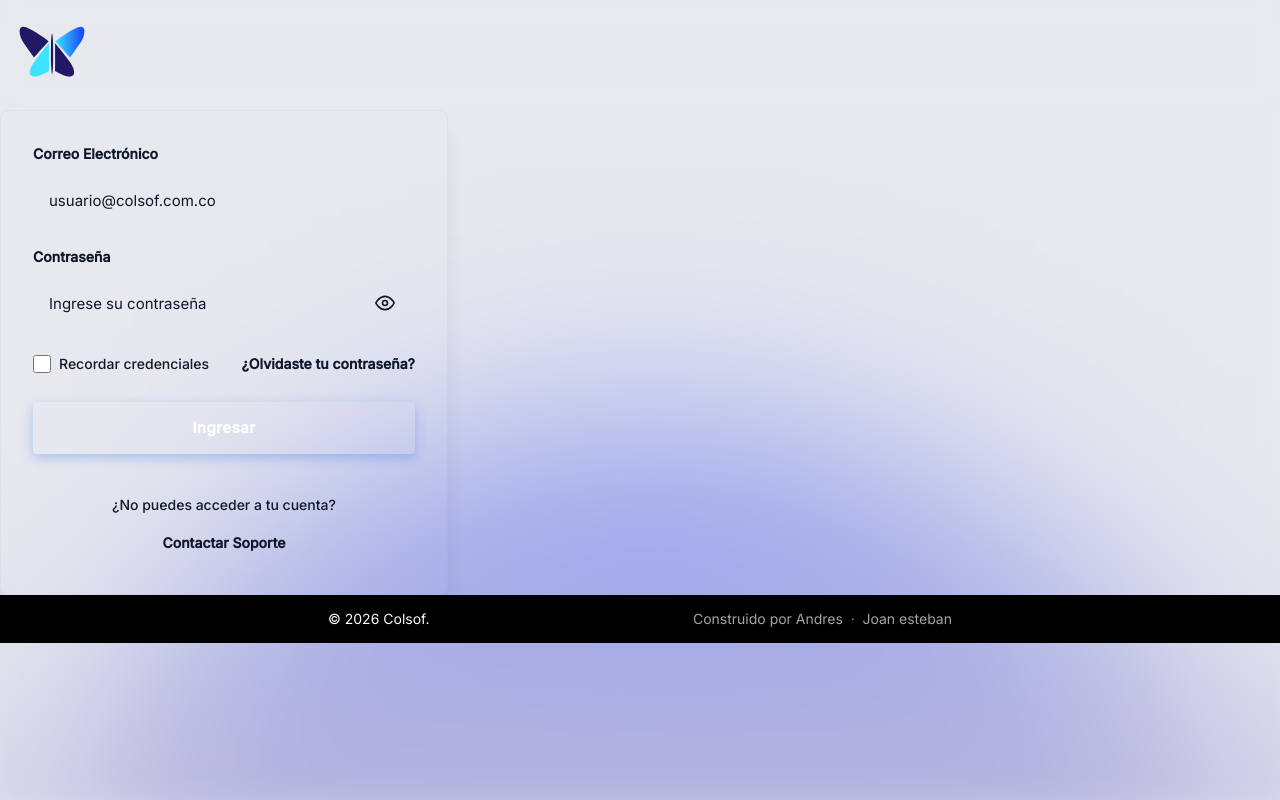
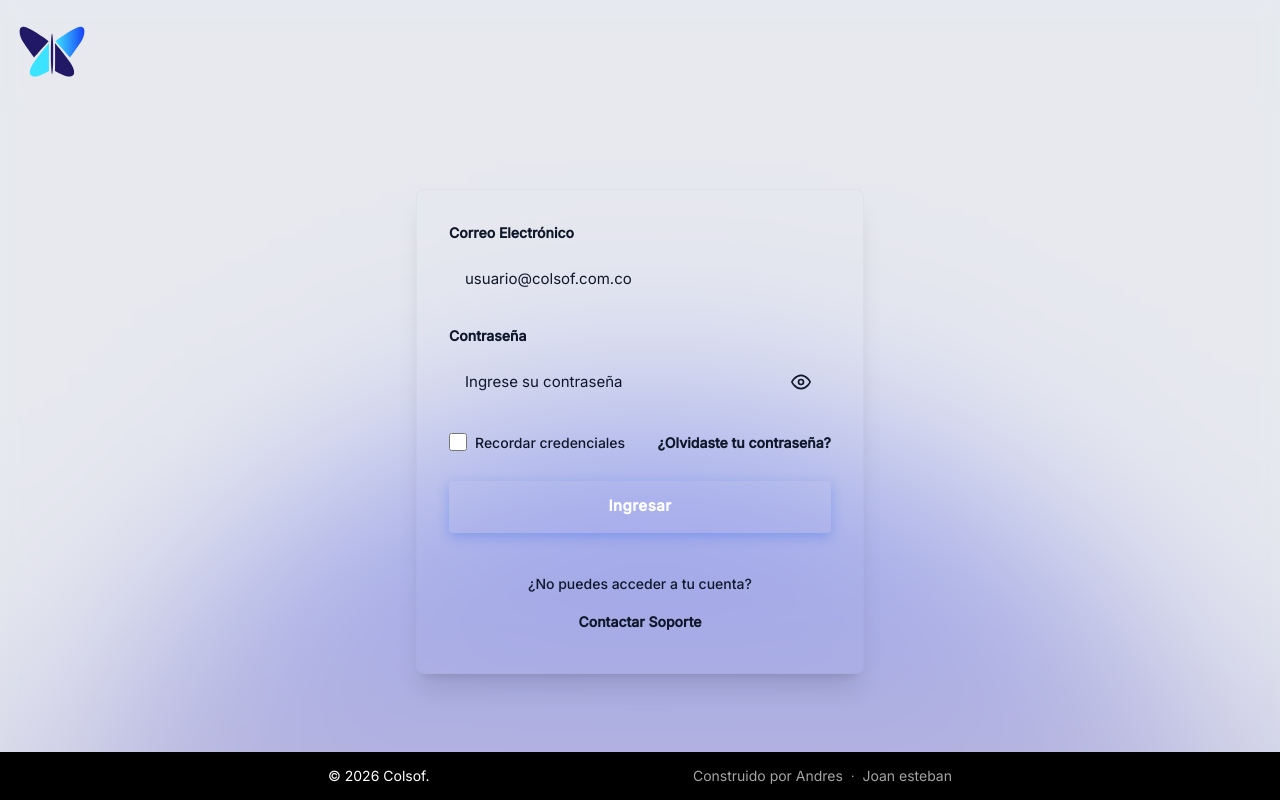
Before and after one commit to Estebxz/colsof-app, a Next.js app: page /sign-in in a window 1280 px wide. Built offline with nearby package versions, Linux system fonts and the light colour scheme.

Commit message:
fix: pagina sign-in actualizada con estilos css nuevos

```diff
--- a/app/(auth)/sign-in/page.tsx
+++ b/app/(auth)/sign-in/page.tsx
@@ -6,10 +6,10 @@ export default function SignInPage() {
   return (
     <div className="min-h-screen flex flex-col">
       <Header />
-      <SignInCard />
-      <div className="flex-1">
-        <Footer />
-      </div>
+      <main className="flex-1 grid place-items-center px-4">
+        <SignInCard />
+      </main>
+      <Footer />
     </div>
   );
 }
--- a/package.json
+++ b/package.json
@@ -9,7 +9,7 @@
     "lint": "eslint"
   },
   "dependencies": {
-    "@supabase/supabase-js": "^2.97.0",
+    "@supabase/supabase-js": "2.97.0",
     "bcryptjs": "3.0.3",
     "jose": "6.1.3",
     "next": "16.1.6",
```
